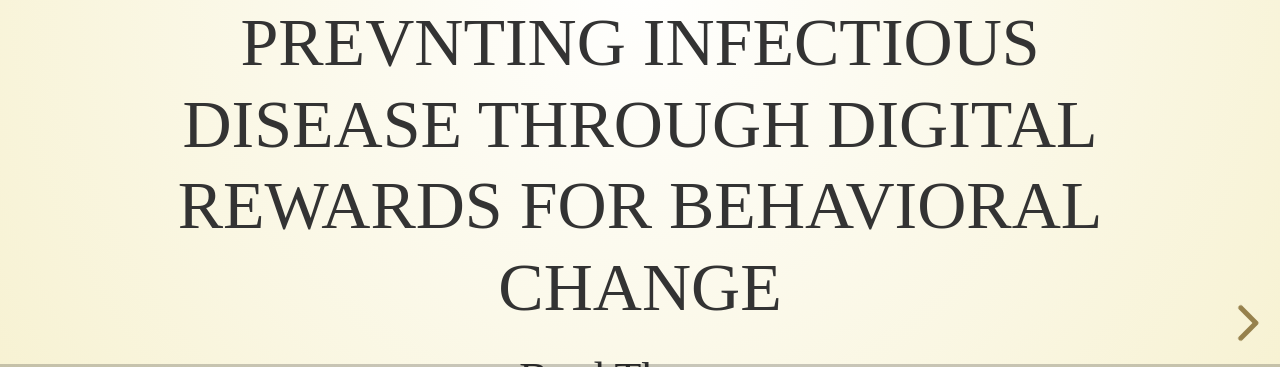
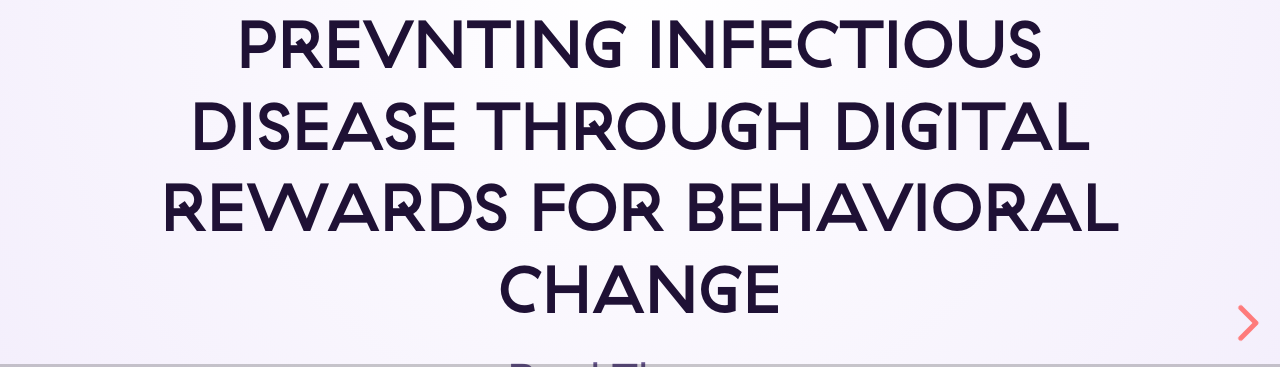
Before and after one commit to kalamos-care/about_us-presentation, a website: page index.html in a window 1280 px wide. Shown: the part 433-800 px from the top of the page. Drawn offline with nearby package versions, Linux system fonts and the light colour scheme; files whose address does not match are found by name.

Commit message:
updated css_

```diff
--- /dev/null
+++ b/css/theme/source/kalamos.scss
@@ -0,0 +1,41 @@
+/**
+ * Beige theme for reveal.js.
+ *
+ * Copyright (C) 2011-2012 Hakim El Hattab, http://hakim.se
+ */
+
+
+// Default mixins and settings -----------------
+@import "../template/mixins";
+@import "../template/settings";
+// ---------------------------------------------
+
+
+
+// Include theme-specific fonts
+@import url(./fonts/gt-haptik/gt-haptik.css);
+@import url(https://fonts.googleapis.com/css?family=Arimo:400,700,400italic,700italic);
+
+
+// Override theme settings (see ../template/settings.scss)
+$mainColor: #67568c;
+$headingColor: #1f1135;
+$headingTextShadow: none;
+$backgroundColor: #f4effc;
+$linkColor: #ff6e6c;
+$linkColorHover: lighten( $linkColor, 20% );
+$selectionBackgroundColor: rgba(79, 64, 28, 0.99);
+$heading1TextShadow: 0 1px 0 #ccc, 0 2px 0 #c9c9c9, 0 3px 0 #bbb, 0 4px 0 #b9b9b9, 0 5px 0 #aaa, 0 6px 1px rgba(0,0,0,.1), 0 0 5px rgba(0,0,0,.1), 0 1px 3px rgba(0,0,0,.3), 0 3px 5px rgba(0,0,0,.2), 0 5px 10px rgba(0,0,0,.25), 0 20px 20px rgba(0,0,0,.15);
+
+// Background generator
+@mixin bodyBackground() {
+	@include radial-gradient( rgba(244,239,252,1), rgba(255,255,255,1) );
+}
+
+// Change text colors against dark slide backgrounds
+@include dark-bg-text-color(#fff);
+
+
+// Theme template ------------------------------
+@import "../template/theme";
+// ---------------------------------------------
--- a/css/theme/template/settings.scss
+++ b/css/theme/template/settings.scss
@@ -2,19 +2,19 @@
 // overridden by the super-theme
 
 // Background of the presentation
-$backgroundColor: #2b2b2b;
+$backgroundColor: #f4effc;
 
 // Primary/body text
-$mainFont: 'Lato', sans-serif;
+$mainFont: 'Arimo', sans-serif;
 $mainFontSize: 40px;
-$mainColor: #eee;
+$mainColor: #1b1325;
 
 // Vertical spacing between blocks of text
 $blockMargin: 20px;
 
 // Headings
 $headingMargin: 0 0 $blockMargin 0;
-$headingFont: 'League Gothic', Impact, sans-serif;
+$headingFont: 'GT Haptik', Impact, sans-serif;
 $headingColor: #eee;
 $headingLineHeight: 1.2;
 $headingLetterSpacing: normal;
@@ -31,11 +31,11 @@ $heading4Size: 1.00em;
 $codeFont: monospace;
 
 // Links and actions
-$linkColor: #13DAEC;
+$linkColor: #ff6e6c;
 $linkColorHover: lighten( $linkColor, 20% );
 
 // Text selection
-$selectionBackgroundColor: #FF5E99;
+$selectionBackgroundColor: #67568c;
 $selectionColor: #fff;
 
 // Generates the presentation background, can be overridden
```
Also changed, not shown: dist/reveal.css, dist/reveal.esm.js, dist/reveal.js, dist/theme/beige.css, dist/theme/kalamos.css, dist/theme/league.css, dist/theme/moon.css, dist/theme/night.css, dist/theme/solarized.css.
